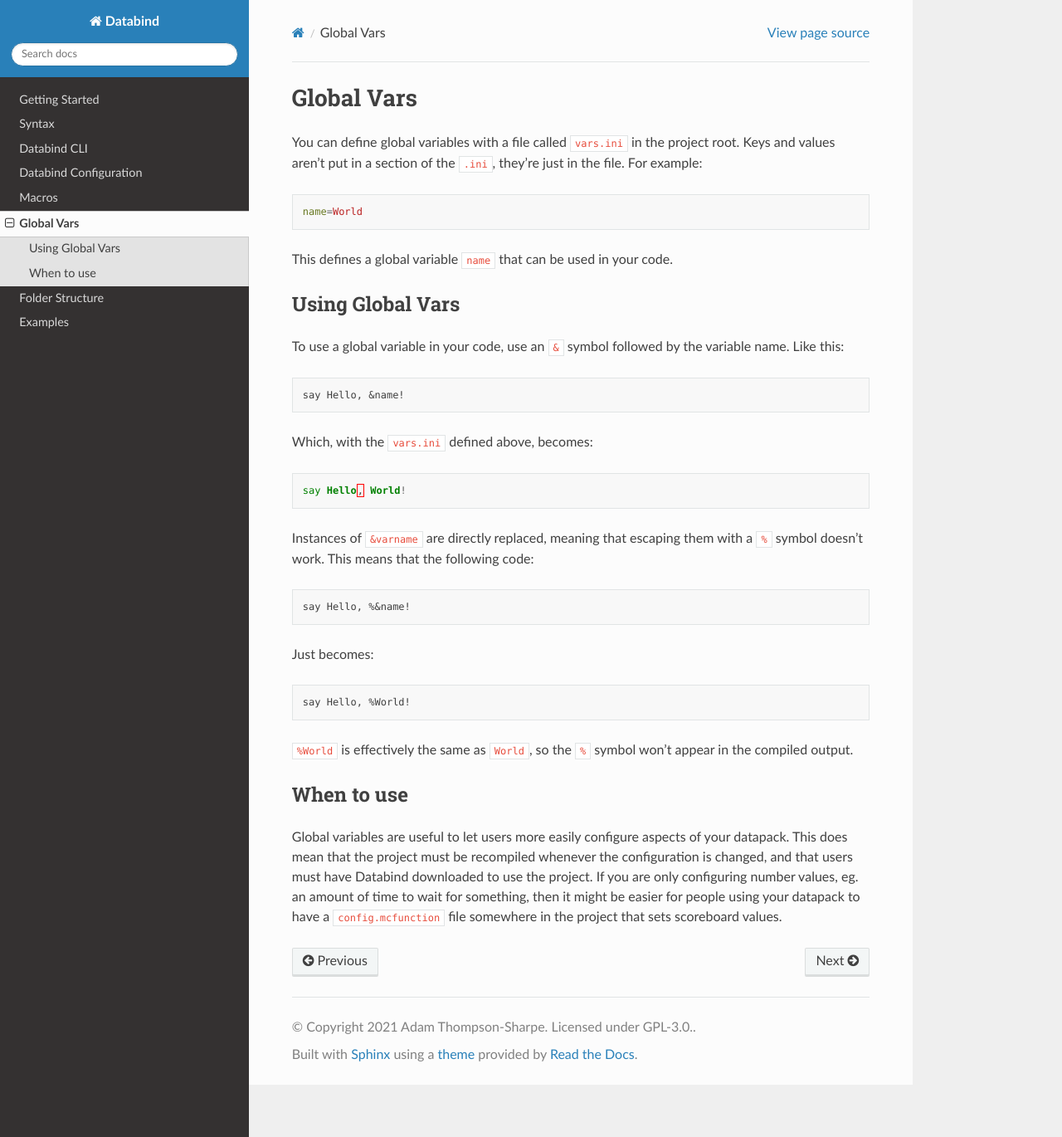
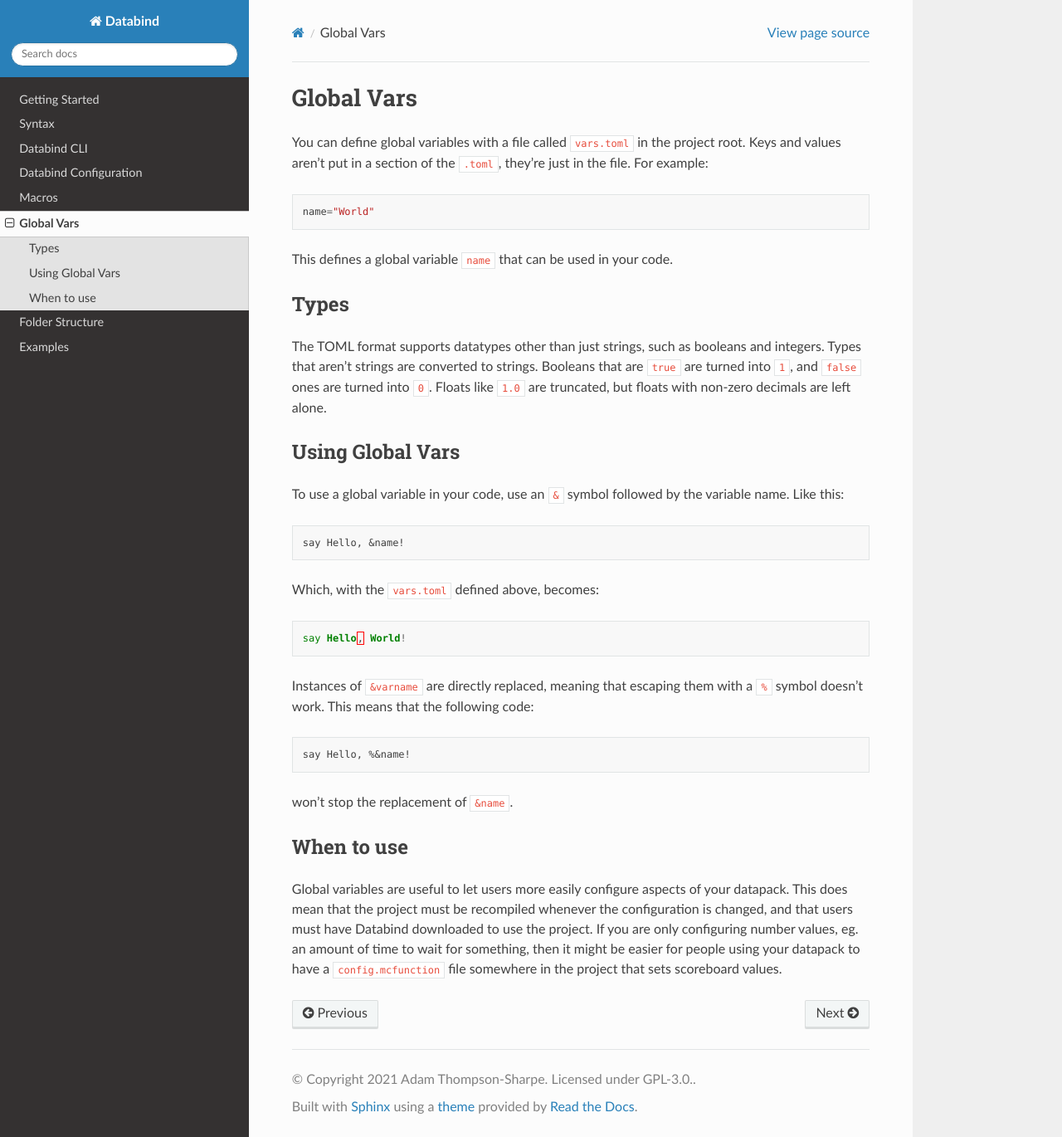
Before and after one commit to MysteryBlokHed/databind, a Sphinx documentation site: the page built from docs/global_vars.rst, in a window 1280 px wide and 1370 px high. Shown: the whole window at 83% size. Built offline with Sphinx 7.4.7 and the Read the Docs theme 2.0.0, drawn with Linux system fonts in a browser that asks for light colours.

Commit message:
Change `vars.ini` to `vars.toml` (#105)
Change from a `vars.ini` file to a `vars.toml` file with support for strings, integers, floats, and booleans.

```diff
--- a/Cargo.toml
+++ b/Cargo.toml
@@ -26,7 +26,6 @@ clap = "2.33"
 glob = "0.3"
 rand = "0.8"
 regex = "1.5"
-rust-ini = "0.17"
 same-file = "1.0"
 serde = { version="1.0", features=["derive"] }
 serde_json = "1.0"
--- a/docs/global_vars.rst
+++ b/docs/global_vars.rst
@@ -1,14 +1,23 @@
 Global Vars
 ===========
 
-You can define global variables with a file called ``vars.ini`` in the project root.
-Keys and values aren't put in a section of the ``.ini``, they're just in the file. For example:
+You can define global variables with a file called ``vars.toml`` in the project root.
+Keys and values aren't put in a section of the ``.toml``, they're just in the file. For example:
 
-.. code-block:: ini
+.. code-block:: toml
 
-   name=World
+   name="World"
 
 This defines a global variable ``name`` that can be used in your code.
+
+Types
+-----
+
+The TOML format supports datatypes other than just strings, such as
+booleans and integers. Types that aren't strings are converted to
+strings. Booleans that are ``true`` are turned into ``1``, and
+``false`` ones are turned into ``0``. Floats like ``1.0`` are
+truncated, but floats with non-zero decimals are left alone.
 
 Using Global Vars
 -----------------
@@ -20,7 +29,7 @@ by the variable name. Like this:
 
    say Hello, &name!
 
-Which, with the ``vars.ini`` defined above, becomes:
+Which, with the ``vars.toml`` defined above, becomes:
 
 .. code-block:: mcfunction
 
@@ -34,14 +43,7 @@ the following code:
 
    say Hello, %&name!
 
-Just becomes:
-
-.. code-block:: databind
-
-   say Hello, %World!
-
-``%World`` is effectively the same as ``World``, so the ``%`` symbol
-won't appear in the compiled output.
+won't stop the replacement of ``&name``.
 
 When to use
 -----------
```
Also changed, not shown: 8 other files.
